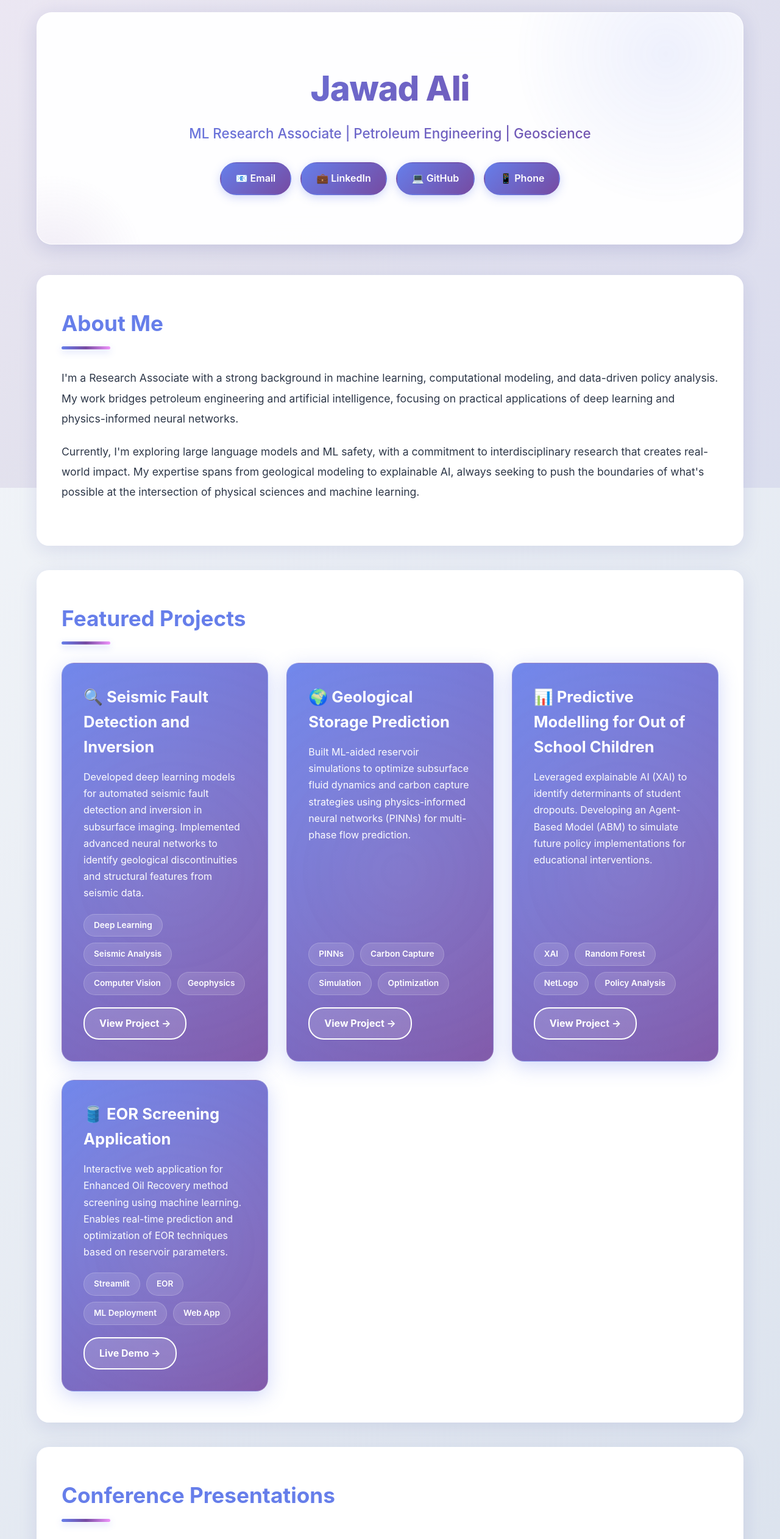
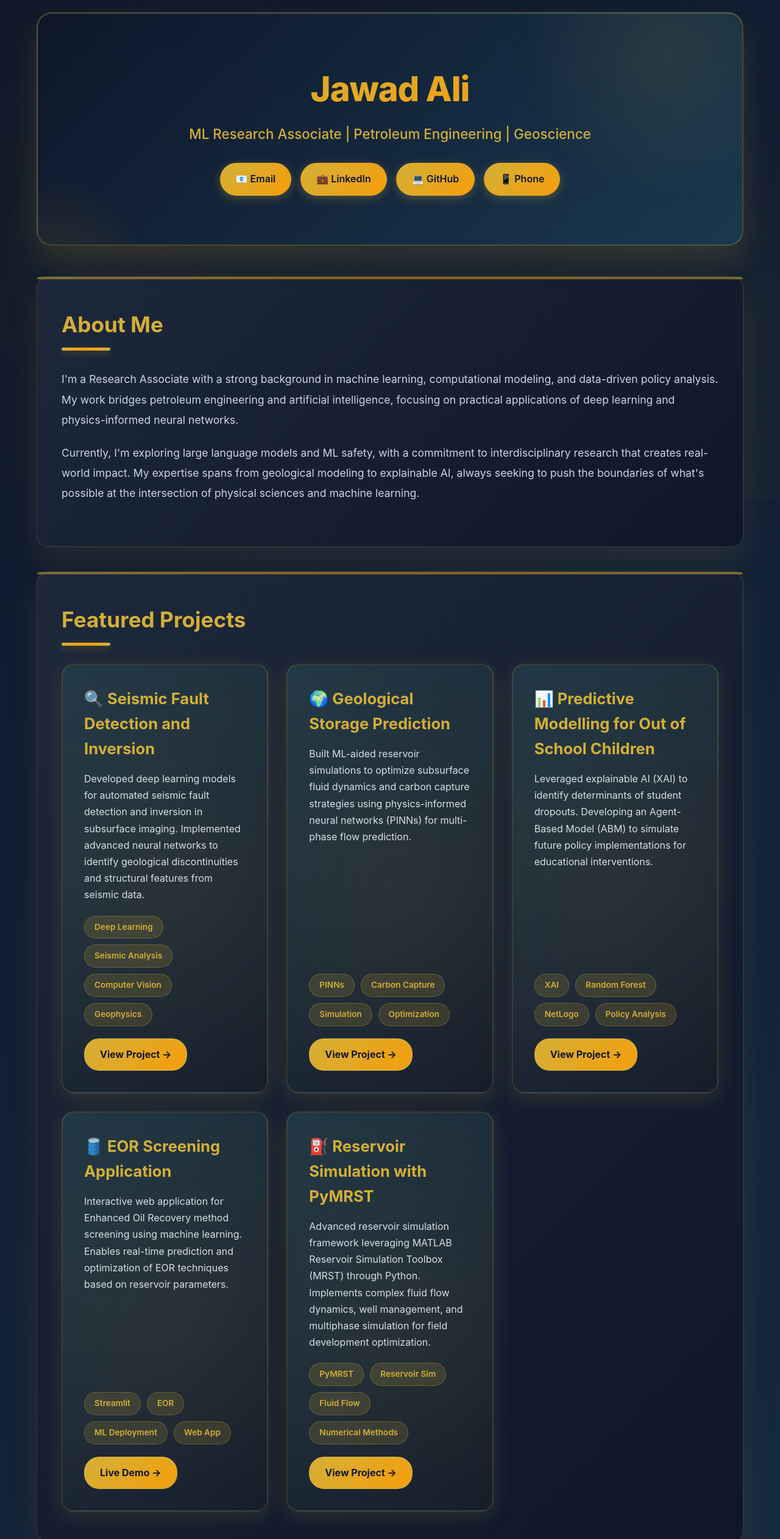
Before and after one commit to jangojd/jangojd.github.io, a plain HTML site: page index.html in a window 1280 px wide. Shown: the top 2524 px of the page at 61% size. Drawn offline with Linux system fonts and the light colour scheme.

```diff
--- a/index.html
+++ b/index.html
@@ -15,8 +15,35 @@
             font-family: -apple-system, BlinkMacSystemFont, 'Segoe UI', Roboto, Oxygen, Ubuntu, Cantarell, sans-serif;
             line-height: 1.6;
             color: #1a202c;
-            background: linear-gradient(135deg, #f5f7fa 0%, #c3cfe2 100%);
+            background: linear-gradient(135deg, #0f172a 0%, #1a3a52 100%);
             min-height: 100vh;
+        }
+
+        /* Animated oil rig background */
+        .bg-animation {
+            position: fixed;
+            top: 0;
+            left: 0;
+            width: 100%;
+            height: 100%;
+            z-index: -1;
+            opacity: 0.08;
+        }
+
+        .bg-animation::before {
+            content: '';
+            position: absolute;
+            width: 100%;
+            height: 100%;
+            background-image:
+                radial-gradient(circle at 20% 50%, #d4af37 0%, transparent 50%),
+                radial-gradient(circle at 80% 80%, #f59e0b 0%, transparent 50%);
+            animation: pulse 8s ease-in-out infinite;
+        }
+
+        @keyframes pulse {
+            0%, 100% { opacity: 0.3; transform: scale(1); }
+            50% { opacity: 0.6; transform: scale(1.05); }
         }
 
         .container {
@@ -25,35 +52,21 @@
             padding: 20px;
         }
 
-        /* Animated background gradient */
-        .bg-animation {
-            position: fixed;
-            top: 0;
-            left: 0;
-            width: 100%;
-            height: 100%;
-            z-index: -1;
-            background: linear-gradient(-45deg, #667eea, #764ba2, #f093fb, #4facfe);
-            background-size: 400% 400%;
-            animation: gradient 15s ease infinite;
-            opacity: 0.1;
+        /* Petroleum-themed gradient borders */
+        .oil-accent {
+            position: relative;
+            background: linear-gradient(135deg, #0f172a, #1a3a52);
         }
 
-        @keyframes gradient {
-            0% { background-position: 0% 50%; }
-            50% { background-position: 100% 50%; }
-            100% { background-position: 0% 50%; }
-        }
-
-        /* Header with modern glassmorphism */
+        /* Header with oil theme */
         header {
-            background: rgba(255, 255, 255, 0.95);
+            background: linear-gradient(135deg, rgba(15, 23, 42, 0.95) 0%, rgba(26, 58, 82, 0.95) 100%);
             backdrop-filter: blur(30px);
-            border: 1px solid rgba(255, 255, 255, 0.7);
+            border: 2px solid rgba(212, 175, 55, 0.3);
             padding: 80px 40px;
             border-radius: 25px;
             margin-bottom: 50px;
-            box-shadow: 0 8px 32px rgba(31, 38, 135, 0.15);
+            box-shadow: 0 25px 50px rgba(212, 175, 55, 0.15), inset 0 1px 0 rgba(255, 255, 255, 0.1);
             text-align: center;
             position: relative;
             overflow: hidden;
@@ -66,7 +79,7 @@
             right: -10%;
             width: 500px;
             height: 500px;
-            background: radial-gradient(circle, rgba(102, 126, 234, 0.1) 0%, transparent 70%);
+            background: radial-gradient(circle, rgba(212, 175, 55, 0.1) 0%, transparent 70%);
             border-radius: 50%;
             animation: float 20s linear infinite;
         }
@@ -78,7 +91,7 @@
             left: -10%;
             width: 300px;
             height: 300px;
-            background: radial-gradient(circle, rgba(118, 75, 162, 0.1) 0%, transparent 70%);
+            background: radial-gradient(circle, rgba(245, 158, 11, 0.1) 0%, transparent 70%);
             border-radius: 50%;
             animation: float-reverse 25s linear infinite;
         }
@@ -102,7 +115,7 @@
             font-size: 3.5em;
             margin-bottom: 10px;
             font-weight: 800;
-            background: linear-gradient(135deg, #667eea 0%, #764ba2 100%);
+            background: linear-gradient(135deg, #d4af37 0%, #f59e0b 100%);
             -webkit-background-clip: text;
             -webkit-text-fill-color: transparent;
             background-clip: text;
@@ -112,10 +125,7 @@
         .tagline {
             font-size: 1.4em;
             margin-bottom: 30px;
-            background: linear-gradient(90deg, #667eea, #764ba2);
-            -webkit-background-clip: text;
-            -webkit-text-fill-color: transparent;
-            background-clip: text;
+            color: #d4af37;
             font-weight: 500;
         }
 
@@ -132,14 +142,14 @@
             align-items: center;
             gap: 8px;
             padding: 12px 24px;
-            background: linear-gradient(135deg, #667eea 0%, #764ba2 100%);
-            color: white;
+            background: linear-gradient(135deg, #d4af37 0%, #f59e0b 100%);
+            color: #0f172a;
             text-decoration: none;
             border-radius: 30px;
             transition: all 0.4s cubic-bezier(0.4, 0, 0.2, 1);
             font-weight: 600;
             border: 2px solid transparent;
-            box-shadow: 0 4px 15px rgba(102, 126, 234, 0.3);
+            box-shadow: 0 4px 15px rgba(212, 175, 55, 0.3);
             position: relative;
             overflow: hidden;
         }
@@ -161,17 +171,17 @@
 
         .contact-links a:hover {
             transform: translateY(-3px) scale(1.05);
-            box-shadow: 0 12px 30px rgba(102, 126, 234, 0.4);
+            box-shadow: 0 12px 30px rgba(212, 175, 55, 0.4);
         }
 
         .section {
-            background: rgba(255, 255, 255, 0.98);
+            background: linear-gradient(135deg, rgba(30, 41, 59, 0.98) 0%, rgba(15, 23, 42, 0.98) 100%);
             backdrop-filter: blur(10px);
             padding: 50px 40px;
             border-radius: 20px;
             margin-bottom: 40px;
-            box-shadow: 0 8px 32px rgba(31, 38, 135, 0.1);
-            border: 1px solid rgba(255, 255, 255, 0.8);
+            box-shadow: 0 25px 50px rgba(212, 175, 55, 0.1), inset 0 1px 0 rgba(255, 255, 255, 0.05);
+            border: 1px solid rgba(212, 175, 55, 0.2);
             transition: all 0.4s ease;
             position: relative;
         }
@@ -183,23 +193,19 @@
             left: 0;
             right: 0;
             height: 4px;
-            background: linear-gradient(90deg, #667eea, #764ba2, #f093fb);
+            background: linear-gradient(90deg, #d4af37, #f59e0b, #d4af37);
             border-radius: 20px 20px 0 0;
-            opacity: 0;
-            transition: opacity 0.4s ease;
+            opacity: 0.5;
         }
 
         .section:hover {
-            box-shadow: 0 16px 48px rgba(102, 126, 234, 0.15);
+            box-shadow: 0 25px 60px rgba(212, 175, 55, 0.2), inset 0 1px 0 rgba(255, 255, 255, 0.05);
+            border-color: rgba(212, 175, 55, 0.4);
             transform: translateY(-2px);
         }
 
-        .section:hover::before {
-            opacity: 1;
-        }
-
         h2 {
-            color: #667eea;
+            color: #d4af37;
             font-size: 2.2em;
             margin-bottom: 30px;
             font-weight: 700;
@@ -214,14 +220,14 @@
             left: 0;
             width: 80px;
             height: 5px;
-            background: linear-gradient(90deg, #667eea 0%, #764ba2 50%, #f093fb 100%);
+            background: linear-gradient(90deg, #d4af37 0%, #f59e0b 50%, #d4af37 100%);
             border-radius: 3px;
-            box-shadow: 0 4px 12px rgba(102, 126, 234, 0.3);
+            box-shadow: 0 4px 12px rgba(212, 175, 55, 0.3);
         }
 
         .about-content {
             font-size: 1.1em;
-            color: #2d3748;
+            color: #cbd5e1;
             line-height: 1.9;
         }
 
@@ -237,19 +243,19 @@
         }
 
         .project-card {
-            background: linear-gradient(135deg, rgba(102, 126, 234, 0.95) 0%, rgba(118, 75, 162, 0.95) 100%);
+            background: linear-gradient(135deg, rgba(30, 58, 76, 0.8) 0%, rgba(15, 23, 42, 0.8) 100%);
             backdrop-filter: blur(10px);
             padding: 35px;
             border-radius: 20px;
-            color: white;
+            color: #e2e8f0;
             transition: all 0.4s cubic-bezier(0.4, 0, 0.2, 1);
             cursor: pointer;
             position: relative;
             overflow: hidden;
             display: flex;
             flex-direction: column;
-            border: 1px solid rgba(255, 255, 255, 0.2);
-            box-shadow: 0 8px 32px rgba(102, 126, 234, 0.3);
+            border: 2px solid rgba(212, 175, 55, 0.2);
+            box-shadow: 0 8px 32px rgba(212, 175, 55, 0.15);
         }
 
         .project-card::before {
@@ -259,7 +265,7 @@
             right: -50%;
             width: 200%;
             height: 200%;
-            background: radial-gradient(circle, rgba(255,255,255,0.1) 0%, transparent 70%);
+            background: radial-gradient(circle, rgba(212, 175, 55, 0.1) 0%, transparent 70%);
             animation: pulse-gradient 3s ease-in-out infinite;
         }
 
@@ -270,7 +276,7 @@
             left: -100%;
             width: 100%;
             height: 100%;
-            background: linear-gradient(90deg, transparent, rgba(255,255,255,0.15), transparent);
+            background: linear-gradient(90deg, transparent, rgba(212, 175, 55, 0.1), transparent);
             transition: left 0.6s ease;
         }
 
@@ -285,14 +291,14 @@
 
         .project-card:hover {
             transform: translateY(-12px) scale(1.02);
-            box-shadow: 0 24px 60px rgba(102, 126, 234, 0.5);
-            border-color: rgba(255, 255, 255, 0.4);
+            box-shadow: 0 24px 60px rgba(212, 175, 55, 0.3);
+            border-color: rgba(212, 175, 55, 0.4);
         }
 
         .project-card h3 {
             font-size: 1.6em;
             margin-bottom: 15px;
-            color: white;
+            color: #d4af37;
             font-weight: 700;
             position: relative;
             z-index: 2;
@@ -301,7 +307,7 @@
         .project-card p {
             line-height: 1.7;
             margin-bottom: 20px;
-            opacity: 0.98;
+            opacity: 0.95;
             position: relative;
             z-index: 2;
             flex-grow: 1;
@@ -317,29 +323,30 @@
         }
 
         .tag {
-            background: rgba(255, 255, 255, 0.15);
+            background: rgba(212, 175, 55, 0.15);
             padding: 7px 16px;
             border-radius: 20px;
             font-size: 0.85em;
             font-weight: 600;
             backdrop-filter: blur(10px);
-            border: 1px solid rgba(255, 255, 255, 0.2);
+            border: 1px solid rgba(212, 175, 55, 0.3);
+            color: #d4af37;
             transition: all 0.3s ease;
         }
 
         .tag:hover {
-            background: rgba(255, 255, 255, 0.25);
-            border-color: rgba(255, 255, 255, 0.4);
+            background: rgba(212, 175, 55, 0.25);
+            border-color: rgba(212, 175, 55, 0.5);
         }
 
         .project-link {
             display: inline-block;
             padding: 12px 24px;
-            background: rgba(255, 255, 255, 0.15);
-            color: white;
+            background: linear-gradient(135deg, #d4af37 0%, #f59e0b 100%);
+            color: #0f172a;
             text-decoration: none;
             border-radius: 25px;
-            border: 2px solid white;
+            border: 2px solid #d4af37;
             font-weight: 700;
             transition: all 0.3s cubic-bezier(0.4, 0, 0.2, 1);
             align-self: flex-start;
@@ -348,10 +355,8 @@
         }
 
         .project-link:hover {
-            background: white;
-            color: #667eea;
             transform: scale(1.1);
-            box-shadow: 0 8px 20px rgba(0, 0, 0, 0.2);
+            box-shadow: 0 8px 20px rgba(212, 175, 55, 0.4);
         }
 
         .skills-container {
@@ -362,12 +367,12 @@
         }
 
         .skill-category {
-            background: linear-gradient(135deg, rgba(102, 126, 234, 0.08) 0%, rgba(118, 75, 162, 0.08) 100%);
+            background: linear-gradient(135deg, rgba(30, 58, 76, 0.6) 0%, rgba(15, 23, 42, 0.6) 100%);
             backdrop-filter: blur(10px);
             padding: 30px;
             border-radius: 15px;
             transition: all 0.4s cubic-bezier(0.4, 0, 0.2, 1);
-            border: 2px solid rgba(102, 126, 234, 0.2);
+            border: 2px solid rgba(212, 175, 55, 0.2);
             position: relative;
             overflow: hidden;
         }
@@ -379,16 +384,15 @@
             left: 0;
             right: 0;
             height: 2px;
-            background: linear-gradient(90deg, #667eea, transparent);
+            background: linear-gradient(90deg, #d4af37, transparent);
             opacity: 0;
             transition: opacity 0.4s ease;
         }
 
         .skill-category:hover {
             transform: translateX(8px);
-            box-shadow: 0 12px 40px rgba(102, 126, 234, 0.2);
-            border-color: rgba(102, 126, 234, 0.4);
-            background: linear-gradient(135deg, rgba(102, 126, 234, 0.15) 0%, rgba(118, 75, 162, 0.15) 100%);
+            box-shadow: 0 12px 40px rgba(212, 175, 55, 0.2);
+            border-color: rgba(212, 175, 55, 0.4);
         }
 
         .skill-category:hover::before {
@@ -396,7 +400,7 @@
         }
 
         .skill-category h3 {
-            color: #667eea;
+            color: #d4af37;
             margin-bottom: 15px;
             font-size: 1.3em;
             font-weight: 700;
@@ -408,7 +412,7 @@
 
         .skill-category li {
             padding: 8px 0;
-            color: #2d3748;
+            color: #cbd5e1;
             font-weight: 500;
             position: relative;
             padding-left: 24px;
@@ -416,30 +420,25 @@
         }
 
         .skill-category li::before {
-            content: '▸';
+            content: '⬢';
             position: absolute;
             left: 0;
-            color: #667eea;
+            color: #d4af37;
             font-weight: bold;
-            font-size: 1.2em;
             transition: all 0.3s ease;
         }
 
         .skill-category li:hover {
-            color: #667eea;
+            color: #d4af37;
             padding-left: 28px;
-        }
-
-        .skill-category li:hover::before {
-            color: #764ba2;
         }
 
         .experience-item {
             margin-bottom: 25px;
             padding: 30px;
-            background: linear-gradient(135deg, rgba(102, 126, 234, 0.05) 0%, rgba(118, 75, 162, 0.05) 100%);
+            background: linear-gradient(135deg, rgba(30, 58, 76, 0.4) 0%, rgba(15, 23, 42, 0.4) 100%);
             border-radius: 15px;
-            border-left: 6px solid #667eea;
+            border-left: 6px solid #d4af37;
             transition: all 0.4s ease;
             position: relative;
             overflow: hidden;
@@ -452,18 +451,18 @@
             right: 0;
             width: 200px;
             height: 200px;
-            background: radial-gradient(circle, rgba(102, 126, 234, 0.1) 0%, transparent 70%);
+            background: radial-gradient(circle, rgba(212, 175, 55, 0.1) 0%, transparent 70%);
             border-radius: 50%;
         }
 
         .experience-item:hover {
-            box-shadow: 0 12px 32px rgba(102, 126, 234, 0.2);
-            border-left-color: #764ba2;
+            box-shadow: 0 12px 32px rgba(212, 175, 55, 0.2);
+            border-left-color: #f59e0b;
             transform: translateX(5px);
         }
 
         .experience-item h3 {
-            color: #667eea;
+            color: #d4af37;
             font-size: 1.5em;
             margin-bottom: 8px;
             font-weight: 700;
@@ -472,7 +471,7 @@
         }
 
         .experience-meta {
-            color: #667eea;
+            color: #f59e0b;
             font-size: 0.95em;
             margin-bottom: 12px;
             font-weight: 600;
@@ -482,7 +481,7 @@
 
         .experience-item ul {
             margin-left: 20px;
-            color: #2d3748;
+            color: #cbd5e1;
             position: relative;
             z-index: 1;
         }
@@ -495,7 +494,7 @@
         footer {
             text-align: center;
             padding: 40px;
-            color: #667eea;
+            color: #d4af37;
             font-size: 0.95em;
             margin-top: 40px;
             font-weight: 500;
@@ -605,6 +604,18 @@
                     </div>
                     <a href="https://eorapp-v8fshj4v55sjkxmumhi2c6.streamlit.app/" class="project-link" target="_blank">Live Demo →</a>
                 </div>
+
+                <div class="project-card">
+                    <h3>⛽ Reservoir Simulation with PyMRST</h3>
+                    <p>Advanced reservoir simulation framework leveraging MATLAB Reservoir Simulation Toolbox (MRST) through Python. Implements complex fluid flow dynamics, well management, and multiphase simulation for field development optimization.</p>
+                    <div class="project-tags">
+                        <span class="tag">PyMRST</span>
+                        <span class="tag">Reservoir Sim</span>
+                        <span class="tag">Fluid Flow</span>
+                        <span class="tag">Numerical Methods</span>
+                    </div>
+                    <a href="https://github.com/jangojd/Reservoir_simulation_Pymrst/tree/main" class="project-link" target="_blank">View Project →</a>
+                </div>
             </div>
         </div>
 
@@ -614,7 +625,7 @@
             <div class="experience-item">
                 <h3>🎤 Machine Learning for EOR Screening: A Practical Application</h3>
                 <p class="experience-meta">📍 Annual Technical Conference (ATC) Islamabad | Final Year Project Presentation</p>
-                <p style="color: #2d3748; margin-top: 10px; line-height: 1.7;">Presented comprehensive research on applying machine learning algorithms to automate Enhanced Oil Recovery method screening. The presentation showcased real-world integration with petroleum industry software including Eclipse, Petrel, and T-Navigator for reservoir simulation and visualization. Demonstrated practical ML deployment in the oil and gas domain with live demonstrations of the EOR screening application.</p>
+                <p style="color: #cbd5e1; margin-top: 10px; line-height: 1.7;">Presented comprehensive research on applying machine learning algorithms to automate Enhanced Oil Recovery method screening. The presentation showcased real-world integration with petroleum industry software including Eclipse, Petrel, and T-Navigator for reservoir simulation and visualization. Demonstrated practical ML deployment in the oil and gas domain with live demonstrations of the EOR screening application.</p>
                 <div class="project-tags" style="margin-top: 15px;">
                     <span class="tag">Machine Learning</span>
                     <span class="tag">EOR Methods</span>
@@ -630,8 +641,8 @@
 
             <div class="experience-item">
                 <h3>📄 Machine Learning for EOR Screening</h3>
-                <p class="experience-meta">Status: Submitted | <a href="https://eorapp-v8fshj4v55sjkxmumhi2c6.streamlit.app/" target="_blank" style="color: #667eea; text-decoration: none; font-weight: 700;">View Application →</a></p>
-                <p style="color: #2d3748; margin-top: 10px; line-height: 1.7;">This paper explores machine learning techniques for Enhanced Oil Recovery screening, developing predictive models to identify optimal EOR methods for different reservoir conditions. The research integrates domain knowledge from petroleum engineering with advanced ML algorithms to improve decision-making in field development.</p>
+                <p class="experience-meta">Status: Submitted | <a href="https://eorapp-v8fshj4v55sjkxmumhi2c6.streamlit.app/" target="_blank" style="color: #d4af37; text-decoration: none; font-weight: 700;">View Application →</a></p>
+                <p style="color: #cbd5e1; margin-top: 10px; line-height: 1.7;">This paper explores machine learning techniques for Enhanced Oil Recovery screening, developing predictive models to identify optimal EOR methods for different reservoir conditions. The research integrates domain knowledge from petroleum engineering with advanced ML algorithms to improve decision-making in field development.</p>
                 <div class="project-tags" style="margin-top: 15px;">
                     <span class="tag">Machine Learning</span>
                     <span class="tag">EOR</span>
@@ -643,7 +654,7 @@
             <div class="experience-item">
                 <h3>📄 Determinants of Out of School Children</h3>
                 <p class="experience-meta">Status: Abstract Submitted</p>
-                <p style="color: #2d3748; margin-top: 10px; line-height: 1.7;">This research investigates the key determinants influencing school enrollment, with a focus on socio-economic factors, to support better localized policy interventions in underprivileged areas.</p>
+                <p style="color: #cbd5e1; margin-top: 10px; line-height: 1.7;">This research investigates the key determinants influencing school enrollment, with a focus on socio-economic factors, to support better localized policy interventions in underprivileged areas.</p>
                 <div class="project-tags" style="margin-top: 15px;">
                     <span class="tag">Machine Learning</span>
                     <span class="tag">Feature Analysis</span>
@@ -724,25 +735,5 @@
                         <li>Eclipse (Reservoir Simulator)</li>
                         <li>Petrel (Seismic Interpretation)</li>
                         <li>T-Navigator (Data Management)</li>
+                        <li>PyMRST Framework</li>
                     </ul>
-                </div>
-            </div>
-        </div>
-
-        <div class="section">
-            <h2>Education</h2>
-            <div class="experience-item">
-                <h3>Bachelor of Engineering in Petroleum Engineering</h3>
-                <p class="experience-meta">Mehran University of Engineering and Technology, Jamshoro | Jan 2024</p>
-                <p style="color: #2d3748; margin-top: 10px;">GPA: 3.0/4.0</p>
-            </div>
-        </div>
-
-        <footer>
-            <p>&copy; 2025 Jawad Ali. All rights reserved.</p>
-            <p style="margin-top: 10px; opacity: 0.8;">Built with passion for ML research and interdisciplinary innovation</p>
-        </footer>
-    </div>
-</body>
-
-</html>
```
